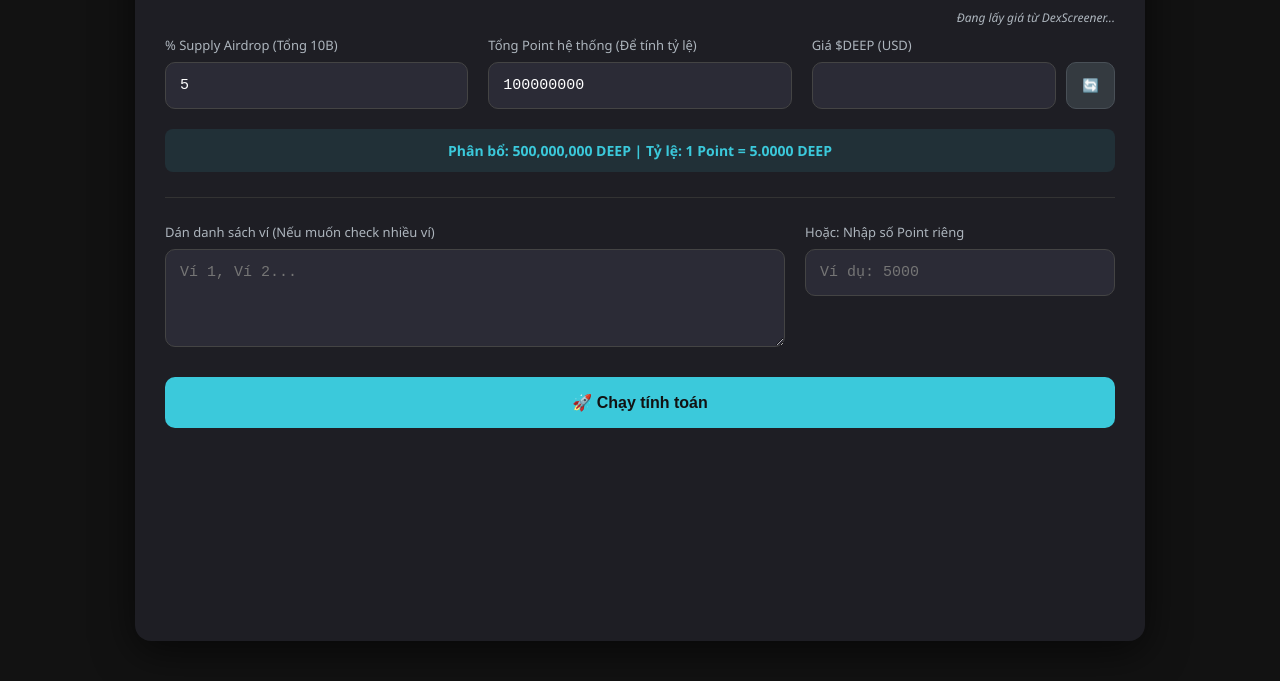
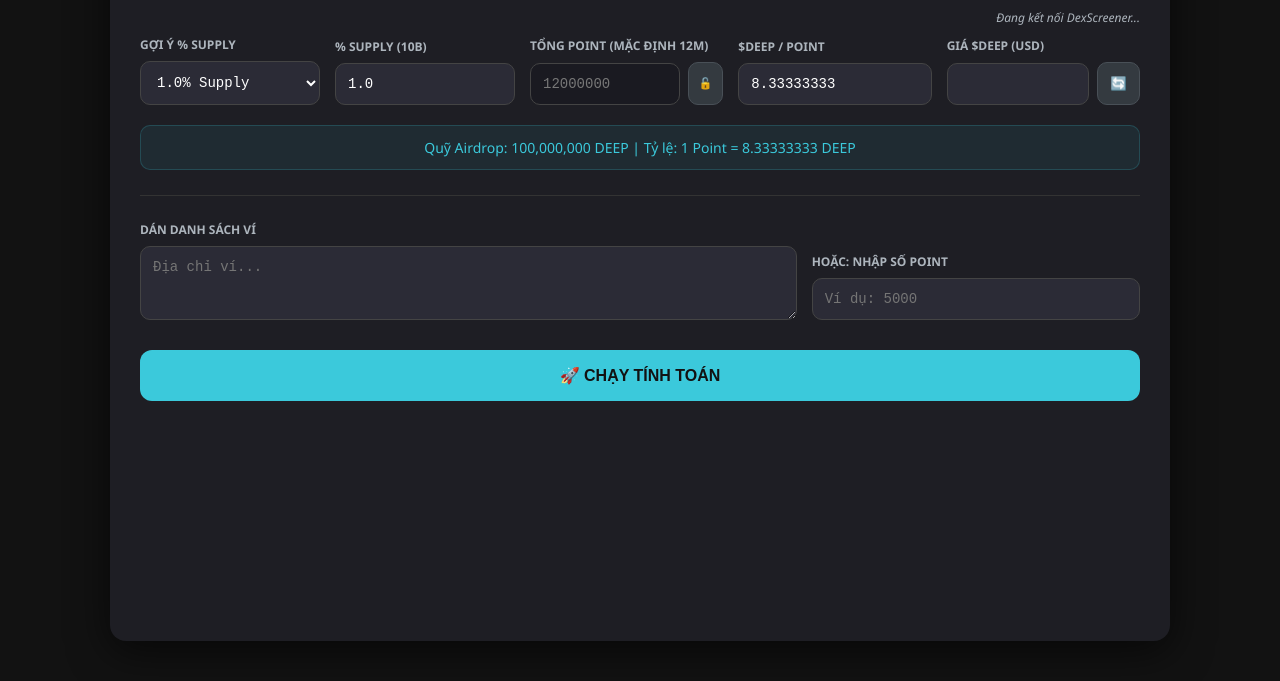
Before and after one commit to kangg-dev/deepbook-checker, a plain HTML site: page index.html in a window 1280 px wide. Shown: the part 119-800 px from the top of the page. Drawn offline with Linux system fonts and the light colour scheme; no server answers.

Commit message:
Update index.html

```diff
--- a/index.html
+++ b/index.html
@@ -3,40 +3,44 @@
 <head>
     <meta charset="UTF-8">
     <meta name="viewport" content="width=device-width, initial-scale=1.0">
-    <title>Deepbook Airdrop Simulator</title>
+    <title>Deepbook Airdrop Simulator Pro</title>
     <style>
         :root { --primary: #3bc9db; --bg: #121212; --card: #1e1e24; --input: #2b2b36; }
         body { font-family: 'Segoe UI', system-ui, sans-serif; background-color: var(--bg); color: #fff; display: flex; justify-content: center; padding: 40px 20px; margin: 0; min-height: 100vh; box-sizing: border-box; }
-        .container { background-color: var(--card); padding: 30px; border-radius: 16px; box-shadow: 0 10px 40px rgba(0,0,0,0.6); width: 100%; max-width: 950px; }
+        .container { background-color: var(--card); padding: 30px; border-radius: 16px; box-shadow: 0 10px 40px rgba(0,0,0,0.6); width: 100%; max-width: 1000px; }
         h2 { margin-top: 0; color: var(--primary); text-align: center; margin-bottom: 25px; text-transform: uppercase; letter-spacing: 1px; }
 
         .price-status { font-size: 12px; color: #adb5bd; text-align: right; margin-bottom: 10px; font-style: italic; }
 
-        .input-row { display: flex; gap: 20px; margin-bottom: 20px; flex-wrap: wrap; }
-        .input-group { flex: 1; min-width: 200px; display: flex; flex-direction: column; }
-        .input-group label { font-size: 13px; color: #adb5bd; margin-bottom: 8px; font-weight: 500; }
+        .input-row { display: flex; gap: 15px; margin-bottom: 20px; flex-wrap: wrap; align-items: flex-end; }
+        .input-group { flex: 1; min-width: 180px; display: flex; flex-direction: column; }
+        .input-group label { font-size: 12px; color: #adb5bd; margin-bottom: 8px; font-weight: 600; text-transform: uppercase; }
 
-        .input-wrapper { position: relative; display: flex; align-items: center; }
-        input, textarea { width: 100%; padding: 14px; border-radius: 10px; border: 1px solid #444; background-color: var(--input); color: #fff; box-sizing: border-box; font-family: 'Roboto Mono', monospace; font-size: 15px; outline: none; }
-        input:focus { border-color: var(--primary); box-shadow: 0 0 8px rgba(59, 201, 219, 0.2); }
+        .input-wrapper { position: relative; display: flex; align-items: center; gap: 8px; }
+        input, select, textarea { width: 100%; padding: 12px; border-radius: 10px; border: 1px solid #444; background-color: var(--input); color: #fff; box-sizing: border-box; font-family: 'Roboto Mono', monospace; font-size: 14px; outline: none; }
+        input:focus, select:focus { border-color: var(--primary); }
+        input:read-only { background-color: #1a1a21; color: #777; cursor: not-allowed; }
 
-        .refresh-btn { margin-left: 10px; padding: 0 15px; height: 47px; background: #343a40; color: var(--primary); border: 1px solid #495057; border-radius: 10px; cursor: pointer; font-weight: 600; display: flex; align-items: center; gap: 5px; transition: all 0.2s; }
-        .refresh-btn:hover { background: var(--primary); color: #121212; }
+        /* Style cho nút phụ */
+        .sub-btn { padding: 0 10px; height: 43px; background: #343a40; color: #adb5bd; border: 1px solid #495057; border-radius: 10px; cursor: pointer; font-size: 11px; white-space: nowrap; }
+        .sub-btn.active { color: var(--primary); border-color: var(--primary); }
+
+        .refresh-btn { padding: 0 12px; height: 43px; background: #343a40; color: var(--primary); border: 1px solid #495057; border-radius: 10px; cursor: pointer; }
         .spin { animation: rotate 0.8s linear infinite; }
         @keyframes rotate { from { transform: rotate(0deg); } to { transform: rotate(360deg); } }
 
-        .calc-info { margin-bottom: 20px; padding: 12px; background: rgba(59, 201, 219, 0.1); border-radius: 8px; color: var(--primary); font-size: 14px; text-align: center; font-weight: bold; }
+        .calc-info { margin-bottom: 20px; padding: 12px; background: rgba(59, 201, 219, 0.08); border: 1px solid rgba(59, 201, 219, 0.2); border-radius: 10px; color: var(--primary); font-size: 14px; text-align: center; }
 
-        .btn-main { width: 100%; padding: 16px; background-color: var(--primary); color: #121212; border: none; border-radius: 10px; font-weight: bold; font-size: 16px; cursor: pointer; transition: all 0.2s; margin-top: 10px; }
-        .btn-main:hover { transform: translateY(-2px); box-shadow: 0 5px 15px rgba(59, 201, 219, 0.4); }
+        .btn-main { width: 100%; padding: 16px; background-color: var(--primary); color: #121212; border: none; border-radius: 12px; font-weight: bold; font-size: 16px; cursor: pointer; transition: all 0.2s; margin-top: 10px; }
+        .btn-main:hover { transform: translateY(-2px); box-shadow: 0 5px 15px rgba(59, 201, 219, 0.3); }
 
-        table { width: 100%; border-collapse: collapse; margin-top: 20px; background-color: var(--input); border-radius: 10px; overflow: hidden; }
-        th, td { padding: 14px; text-align: left; border-bottom: 1px solid #3a3a45; }
+        table { width: 100%; border-collapse: collapse; margin-top: 20px; background-color: var(--input); border-radius: 10px; overflow: hidden; font-size: 13px; }
+        th, td { padding: 12px; text-align: left; border-bottom: 1px solid #3a3a45; }
         th { background-color: var(--primary); color: #121212; }
 
-        .summary-box { margin-top: 25px; padding: 25px; background: linear-gradient(145deg, #23232c, #1e1e24); border: 1px solid #3bc9db; border-radius: 16px; display: flex; justify-content: space-around; text-align: center; flex-wrap: wrap; gap: 20px; }
-        .sum-item p { margin: 0 0 8px 0; color: #adb5bd; font-size: 12px; text-transform: uppercase; }
-        .sum-item h3 { margin: 0; font-size: 26px; }
+        .summary-box { margin-top: 25px; padding: 25px; background: #1a1a21; border: 1px solid var(--primary); border-radius: 16px; display: flex; justify-content: space-around; text-align: center; flex-wrap: wrap; gap: 20px; }
+        .sum-item p { margin: 0 0 5px 0; color: #adb5bd; font-size: 11px; }
+        .sum-item h3 { margin: 0; font-size: 24px; font-family: 'Roboto Mono', monospace; }
         .color-pts { color: #51cf66; } .color-tok { color: #fcc419; } .color-usd { color: #ff922b; }
     </style>
 </head>
@@ -45,17 +49,39 @@
 <div class="container">
     <h2>Deepbook Airdrop Simulator</h2>
 
-    <div class="price-status" id="priceTimer">Đang lấy giá từ DexScreener...</div>
+    <div class="price-status" id="priceTimer">Đang kết nối DexScreener...</div>
 
     <div class="input-row">
+        <div class="input-group" style="flex: 0.6;">
+            <label>Gợi ý % Supply</label>
+            <select id="percentSelect" onchange="applyQuickPercent()">
+                <option value="">-- Chọn mốc --</option>
+                <option value="0.1">0.1% Supply</option>
+                <option value="0.5">0.5% Supply</option>
+                <option value="1.0" selected>1.0% Supply</option>
+                <option value="2.0">2.0% Supply</option>
+                <option value="3.0">3.0% Supply</option>
+            </select>
+        </div>
+
+        <div class="input-group" style="flex: 0.6;">
+            <label>% Supply (10B)</label>
+            <input type="number" id="supplyPercent" value="1.0" step="0.1" oninput="calculateFromSupply()">
+        </div>
+
         <div class="input-group">
-            <label>% Supply Airdrop (Tổng 10B)</label>
-            <input type="number" id="supplyPercent" value="5" step="0.1" oninput="calculateRate()">
+            <label>Tổng Point (Mặc định 12M)</label>
+            <div class="input-wrapper">
+                <input type="number" id="systemTotalPoints" value="12000000" readonly oninput="calculateFromSupply()">
+                <button class="sub-btn" id="unlockBtn" onclick="toggleUnlock()">🔓</button>
+            </div>
         </div>
+
         <div class="input-group">
-            <label>Tổng Point hệ thống (Để tính tỷ lệ)</label>
-            <input type="number" id="systemTotalPoints" value="100000000" oninput="calculateRate()">
+            <label>$DEEP / Point</label>
+            <input type="number" id="deepPerPoint" step="any" oninput="calculateFromRate()">
         </div>
+
         <div class="input-group">
             <label>Giá $DEEP (USD)</label>
             <div class="input-wrapper">
@@ -65,27 +91,27 @@
         </div>
     </div>
 
-    <div id="rateDisplay" class="calc-info">Tỷ lệ quy đổi: 1 Point = 0.00 DEEP</div>
+    <div id="rateDisplay" class="calc-info">Vui lòng nhập thông số để tính toán</div>
 
     <hr style="border: 0; border-top: 1px solid #333; margin: 25px 0;">
 
     <div class="input-row">
         <div class="input-group">
-            <label>Dán danh sách ví (Nếu muốn check nhiều ví)</label>
-            <textarea id="walletInput" rows="4" placeholder="Ví 1, Ví 2..."></textarea>
+            <label>Dán danh sách ví</label>
+            <textarea id="walletInput" rows="3" placeholder="Địa chỉ ví..."></textarea>
         </div>
         <div class="input-group" style="flex: 0.5;">
-            <label>Hoặc: Nhập số Point riêng</label>
+            <label>Hoặc: Nhập số Point</label>
             <input type="number" id="manualSinglePoints" placeholder="Ví dụ: 5000" oninput="handleManualInput()">
         </div>
     </div>
 
-    <button class="btn-main" onclick="processWallets()">🚀 Chạy tính toán</button>
+    <button class="btn-main" onclick="processWallets()">🚀 CHẠY TÍNH TOÁN</button>
 
     <div id="resultArea" style="display: none; margin-top: 20px;">
         <table id="walletTable">
             <thead>
-                <tr><th>#</th><th>Địa chỉ Ví</th><th>Points</th><th>Token</th><th>Giá trị ($)</th></tr>
+                <tr><th>#</th><th>Ví</th><th>Points</th><th>$DEEP</th><th>Giá trị ($)</th></tr>
             </thead>
             <tbody id="tableBody"></tbody>
         </table>
@@ -102,43 +128,65 @@
     const DEEP_TOKEN_ADDR = '0xdeeb7a4662eec9f2f3def03fb937a663dddaa2e215b8078a284d026b7946c270::deep::DEEP';
     const TOTAL_SUPPLY = 10000000000;
     let walletPointsData = [];
-    let currentRate = 0;
 
-    // 1. Tính toán tỷ lệ quy đổi dựa trên % Supply
-    function calculateRate() {
+    // --- LOGIC TÍNH TOÁN ---
+
+    // 1. Khi chọn từ danh sách gợi ý
+    function applyQuickPercent() {
+        const select = document.getElementById('percentSelect');
+        if (select.value !== "") {
+            document.getElementById('supplyPercent').value = select.value;
+            calculateFromSupply();
+        }
+    }
+
+    // 2. Khi thay đổi % Supply hoặc Tổng Point
+    function calculateFromSupply() {
         const percent = parseFloat(document.getElementById('supplyPercent').value) || 0;
         const sysPoints = parseFloat(document.getElementById('systemTotalPoints').value) || 1;
 
         const totalAirdropTokens = (percent / 100) * TOTAL_SUPPLY;
-        currentRate = totalAirdropTokens / sysPoints;
+        const rate = totalAirdropTokens / sysPoints;
 
-        document.getElementById('rateDisplay').innerText =
-            `Phân bổ: ${totalAirdropTokens.toLocaleString()} DEEP | Tỷ lệ: 1 Point = ${currentRate.toFixed(4)} DEEP`;
-
+        document.getElementById('deepPerPoint').value = rate.toFixed(8);
+        updateDisplayInfo(totalAirdropTokens, rate);
         refreshCalculations();
     }
 
-    // 2. Xử lý khi người dùng nhập point trực tiếp (không dùng ví)
-    function handleManualInput() {
-        const val = document.getElementById('manualSinglePoints').value;
-        if (val > 0) {
-            document.getElementById('walletInput').value = ''; // Xóa textarea nếu nhập số
-            walletPointsData = [{ address: "Ví của bạn (Nhập tay)", points: parseFloat(val) }];
-            showSummaryOnly();
-        }
-    }
+    // 3. Khi nhập trực tiếp ô $DEEP/Point
+    function calculateFromRate() {
+        const rate = parseFloat(document.getElementById('deepPerPoint').value) || 0;
+        const sysPoints = parseFloat(document.getElementById('systemTotalPoints').value) || 1;
 
-    function showSummaryOnly() {
-        document.getElementById('resultArea').style.display = 'block';
-        document.getElementById('walletTable').style.display = 'none';
+        const totalAirdropTokens = rate * sysPoints;
+        const percent = (totalAirdropTokens / TOTAL_SUPPLY) * 100;
+
+        document.getElementById('supplyPercent').value = percent.toFixed(2);
+        document.getElementById('percentSelect').value = ""; // Reset dropdown
+
+        updateDisplayInfo(totalAirdropTokens, rate);
         refreshCalculations();
     }
 
-    // 3. Lấy giá từ DexScreener
+    function updateDisplayInfo(totalTokens, rate) {
+        document.getElementById('rateDisplay').innerText =
+            `Quỹ Airdrop: ${totalTokens.toLocaleString()} DEEP | Tỷ lệ: 1 Point = ${rate.toLocaleString(undefined, {maximumFractionDigits: 8})} DEEP`;
+    }
+
+    // --- CÁC HÀM PHỤ TRỢ ---
+
+    function toggleUnlock() {
+        const input = document.getElementById('systemTotalPoints');
+        const btn = document.getElementById('unlockBtn');
+        input.readOnly = !input.readOnly;
+        btn.innerText = input.readOnly ? "🔓" : "🔒";
+        btn.classList.toggle('active');
+        if (!input.readOnly) input.focus();
+    }
+
     async function updateTokenPrice(isManual = false) {
         const icon = document.getElementById('refIcon');
         if (isManual) icon.classList.add('spin');
-
         try {
             const res = await fetch(`https://api.dexscreener.com/latest/dex/tokens/${encodeURIComponent(DEEP_TOKEN_ADDR)}`);
             const data = await res.json();
@@ -152,18 +200,17 @@
         finally { if (isManual) setTimeout(() => icon.classList.remove('spin'), 600); }
     }
 
-    // 4. Tính toán toàn bộ con số
     function refreshCalculations() {
         const price = parseFloat(document.getElementById('priceInput').value) || 0;
+        const rate = parseFloat(document.getElementById('deepPerPoint').value) || 0;
         let sumPts = 0, sumTok = 0, sumUsd = 0;
 
         const tableBody = document.getElementById('tableBody');
         const isTableVisible = document.getElementById('walletTable').style.display !== 'none';
-
         if (isTableVisible) tableBody.innerHTML = '';
 
         walletPointsData.forEach((item, index) => {
-            const tokens = item.points * currentRate;
+            const tokens = item.points * rate;
             const usd = tokens * price;
             sumPts += item.points; sumTok += tokens; sumUsd += usd;
 
@@ -171,7 +218,7 @@
                 const tr = document.createElement('tr');
                 tr.innerHTML = `
                     <td>${index+1}</td>
-                    <td>${item.address.length > 20 ? item.address.slice(0,6)+'...'+item.address.slice(-4) : item.address}</td>
+                    <td style="font-family:monospace">${item.address.length > 15 ? item.address.slice(0,6)+'...'+item.address.slice(-4) : item.address}</td>
                     <td>${item.points.toLocaleString()}</td>
                     <td class="color-tok">${tokens.toLocaleString(undefined, {maximumFractionDigits: 1})}</td>
                     <td class="color-usd">$${usd.toLocaleString(undefined, {minimumFractionDigits: 2, maximumFractionDigits: 2})}</td>
@@ -185,24 +232,27 @@
         document.getElementById('totalUsd').innerText = '$' + sumUsd.toLocaleString(undefined, {minimumFractionDigits: 2, maximumFractionDigits: 2});
     }
 
-    // 5. Xử lý danh sách ví (Fetch Deepbook API)
+    function handleManualInput() {
+        const val = document.getElementById('manualSinglePoints').value;
+        if (val > 0) {
+            document.getElementById('walletInput').value = '';
+            walletPointsData = [{ address: "Ví Simulator", points: parseFloat(val) }];
+            document.getElementById('resultArea').style.display = 'block';
+            document.getElementById('walletTable').style.display = 'none';
+            refreshCalculations();
+        }
+    }
+
     async function processWallets() {
         const input = document.getElementById('walletInput').value;
         const manualVal = document.getElementById('manualSinglePoints').value;
-
-        if (!input && !manualVal) return alert("Vui lòng nhập ví hoặc số point!");
-
-        if (manualVal) {
-            handleManualInput();
-            return;
-        }
+        if (!input && !manualVal) return alert("Vui lòng nhập ví hoặc point!");
+        if (manualVal) { handleManualInput(); return; }
 
         let addrs = [...new Set(input.split(/[\s,]+/).filter(a => a))];
         document.getElementById('walletTable').style.display = 'table';
         document.getElementById('resultArea').style.display = 'block';
-
         walletPointsData = addrs.map(a => ({ address: a, points: 0 }));
-        refreshCalculations();
 
         for (let i = 0; i < addrs.length; i += 20) {
             const chunk = addrs.slice(i, i + 20);
@@ -218,7 +268,7 @@
         }
     }
 
-    window.onload = () => { calculateRate(); updateTokenPrice(); setInterval(updateTokenPrice, 60000); };
+    window.onload = () => { updateTokenPrice(); calculateFromSupply(); setInterval(updateTokenPrice, 60000); };
 </script>
 </body>
 </html>
```
